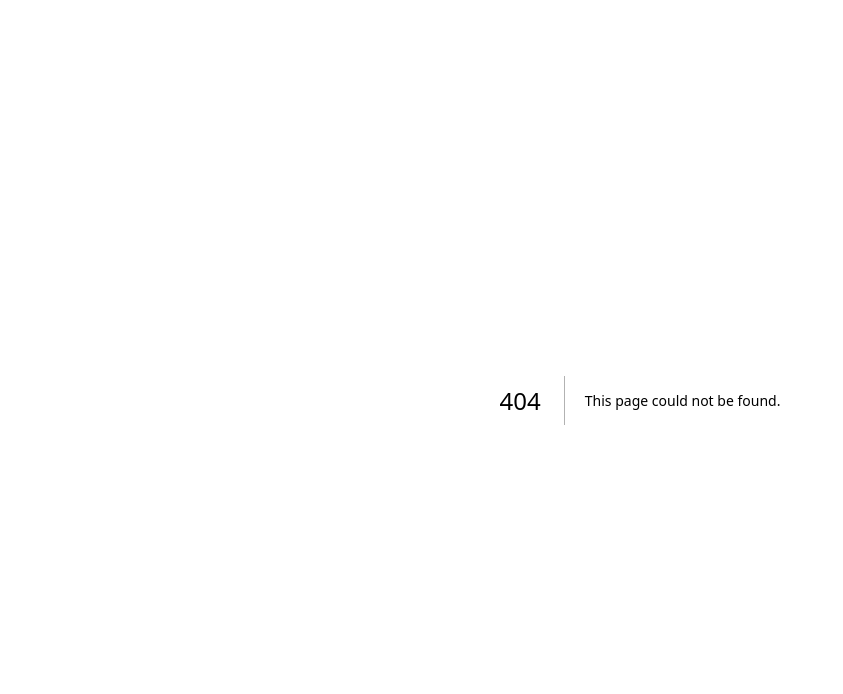
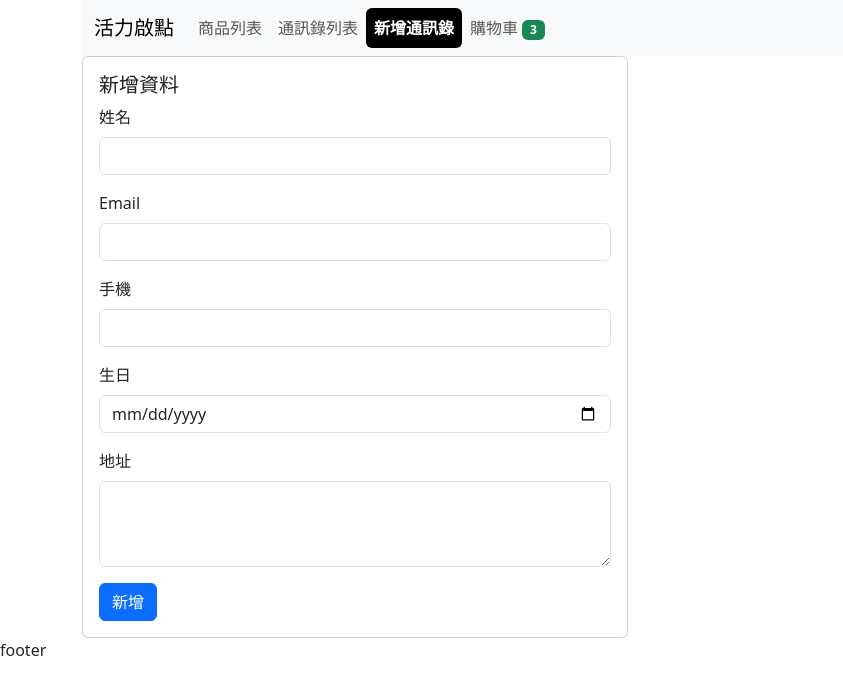
Before and after one commit to yanniao0827/next, a Next.js app: page /ab-add in a window 1280 px wide. Before the commit this address had no page. Shown: the top 694 px of the page, without its empty margins (0-843 px from the left). Built offline with nearby package versions, Linux system fonts and the light colour scheme.

Commit message:
新增通訊錄

```diff
--- a/components/layouts/navbar.js
+++ b/components/layouts/navbar.js
@@ -41,12 +41,17 @@ export default function Navbar({pageName=""}) {
                 </Link>
               </li>
               <li className="nav-item">
+                <Link className="nav-link" style={pageName==="ab-add"? myStyle:null} href="/ab-add">
+                  新增通訊錄
+                </Link>
+              </li>
+              <li className="nav-item">
               <Link
                   className="nav-link"
                   style={pageName === "cart" ? myStyle : null}
                   href="/cart"
                 >
-                  購物車 <span class="badge text-bg-success">3</span>
+                  購物車 <span className="badge text-bg-success">3</span>
                 </Link>
               </li>
             </ul>
--- /dev/null
+++ b/pages/ab-add.js
@@ -0,0 +1,65 @@
+import { useEffect, useState } from "react";
+import { AB_LIST } from "@/config/api-path";
+import Layout1 from "@/components/layouts/layout1";
+import Link from "next/link";
+import { useRouter } from "next/router";
+
+export default function AbAdd() {
+    return <Layout1 title="新增通訊錄" pageName="ab-add">
+    <div className="row">
+      <div className="col-6">
+        <div className="card">
+          <div className="card-body">
+            <h5 className="card-title">新增資料</h5>
+            <form
+              name="form1"
+            >
+              <div className="mb-3">
+                <label htmlFor="name" className="form-label">姓名</label>
+                <input type="text" className="form-control" id="name" name="name" />
+                <div className="form-text"></div>
+              </div>
+              <div className="mb-3">
+                <label htmlFor="email" className="form-label">Email</label>
+                <input type="text" className="form-control" id="email" name="email" />
+                <div className="form-text"></div>
+              </div>
+              <div className="mb-3">
+                <label htmlFor="mobile" className="form-label">手機</label>
+                <input
+                  type="text"
+                  className="form-control"
+                  id="mobile"
+                  name="mobile"
+                />
+                <div className="form-text"></div>
+              </div>
+              <div className="mb-3">
+                <label htmlFor="birthday" className="form-label">生日</label>
+                <input
+                  type="date"
+                  className="form-control"
+                  id="birthday"
+                  name="birthday"
+                />
+                <div className="form-text"></div>
+              </div>
+              <div className="mb-3">
+                <label htmlFor="address" className="form-label">地址</label>
+                <textarea
+                  className="form-control"
+                  id="address"
+                  name="address"
+                  cols="30"
+                  rows="3"
+                ></textarea>
+                <div className="form-text"></div>
+              </div>
+              <button type="submit" className="btn btn-primary">新增</button>
+            </form>
+          </div>
+        </div>
+      </div>
+    </div>
+    </Layout1>;
+  }
```
